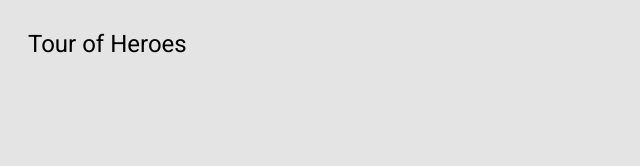
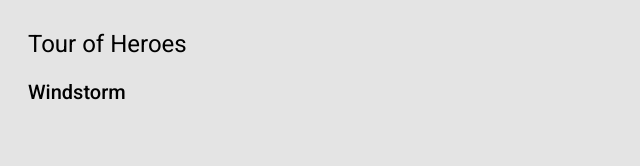
Before and after one commit to gs377209/angular-tour-of-heroes-example, an Angular app: page / in a window 1280 px wide. Shown: the top 166 px of the page, without its empty margins (0-640 px from the left). Built offline with nearby package versions, Linux system fonts and the light colour scheme.

Commit message:
end of day

```diff
--- a/src/app/app.component.html
+++ b/src/app/app.component.html
@@ -1 +1,2 @@
 <h1>{{ title }}</h1>
+<app-heroes></app-heroes>
--- a/src/app/app.module.ts
+++ b/src/app/app.module.ts
@@ -5,9 +5,10 @@
 import { AppRoutingModule } from './app-routing.module';
 import { AppComponent } from './app.component';
 import { BrowserAnimationsModule } from '@angular/platform-browser/animations';
+import { HeroesComponent } from './heroes/heroes.component';
 
 @NgModule({
-  declarations: [AppComponent],
+  declarations: [AppComponent, HeroesComponent],
   imports: [
     BrowserModule,
     AppRoutingModule,
--- /dev/null
+++ b/src/app/heroes/heroes.component.html
@@ -0,0 +1 @@
+<h2>{{ hero }}</h2>
--- /dev/null
+++ b/src/app/heroes/heroes.component.ts
@@ -0,0 +1,14 @@
+import { Component, OnInit } from '@angular/core';
+
+@Component({
+  selector: 'app-heroes',
+  templateUrl: './heroes.component.html',
+  styleUrls: ['./heroes.component.scss'],
+})
+export class HeroesComponent implements OnInit {
+  hero = 'Windstorm';
+
+  constructor() {}
+
+  ngOnInit(): void {}
+}
```
Also changed, not shown: src/app/heroes/heroes.component.scss (added), 2 other files (tests, documents, lock files or other folders).
